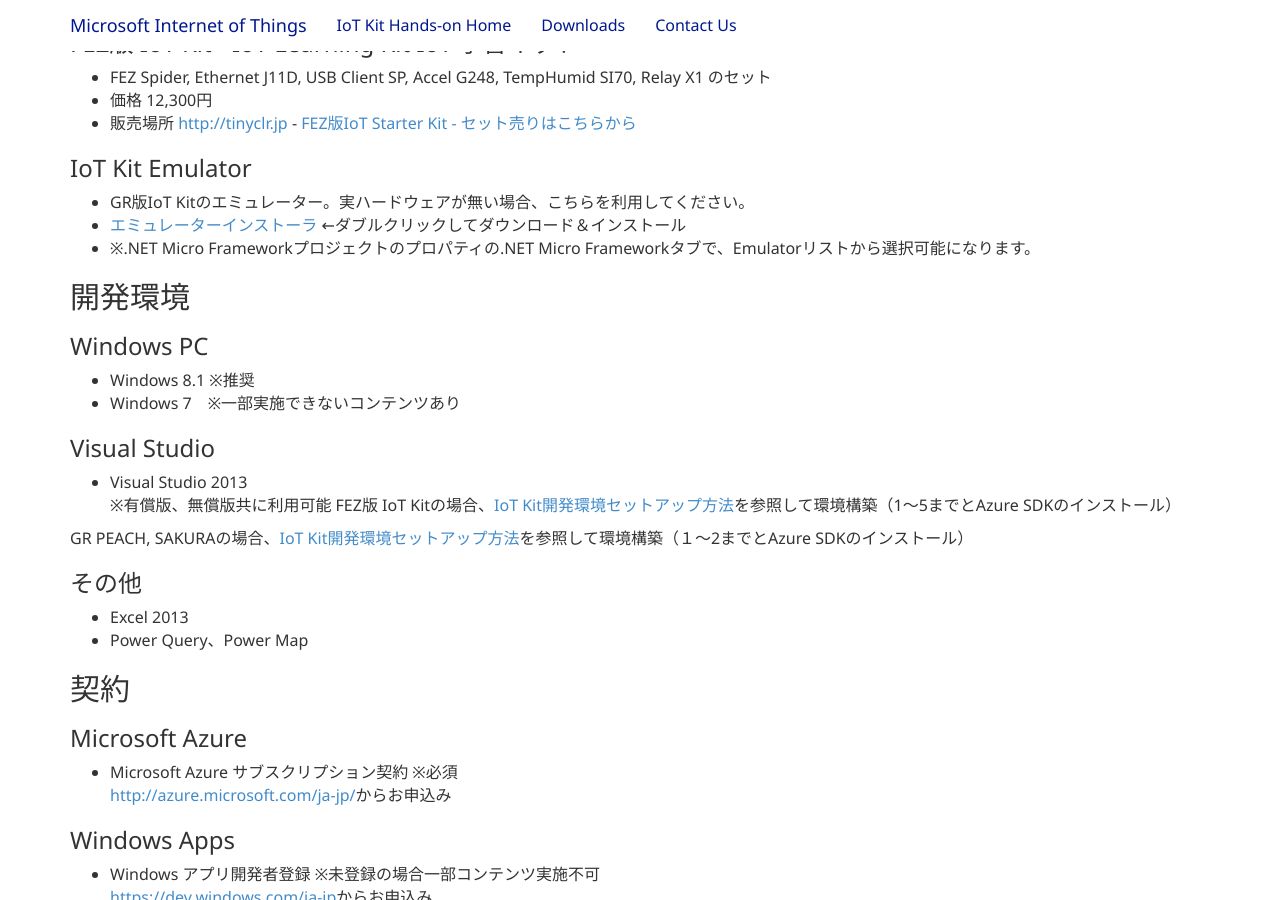
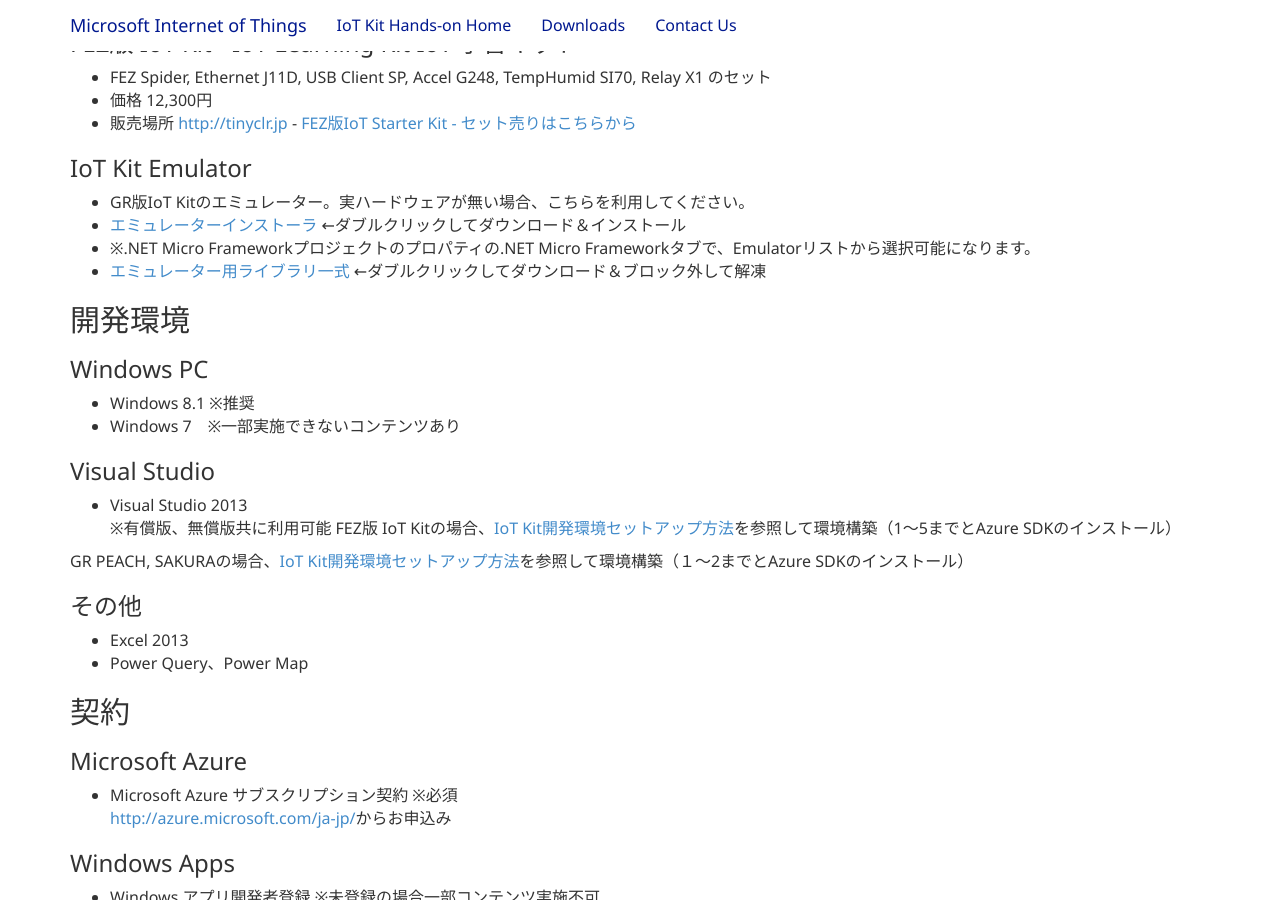
Before and after one commit to ms-iotkithol-jp/ms-iotkithol-jp.github.io, a Jekyll site: the page built from Prepare.md, in a window 1280 px wide and 900 px high, scrolled down 366 px. Built offline with Jekyll 4.4.1, drawn with Linux system fonts in a browser that asks for light colours.

Commit message:
Add emulator Library

```diff
--- a/Prepare.md
+++ b/Prepare.md
@@ -26,6 +26,7 @@
 * GR版IoT Kitのエミュレーター。実ハードウェアが無い場合、こちらを利用してください。
 * [エミュレーターインストーラ](https://github.com/ms-iotkithol-jp/Training/blob/master/Documents/EGIoTKitEmulatorInstaller.msi?raw=true) ←ダブルクリックしてダウンロード＆インストール
 * ※.NET Micro Frameworkプロジェクトのプロパティの.NET Micro Frameworkタブで、Emulatorリストから選択可能になります。
+* [エミュレーター用ライブラリ一式](https://github.com/ms-iotkithol-jp/Training/blob/master/Documents/EmulatorLibrary.zip?raw=true) ←ダブルクリックしてダウンロード＆ブロック外して解凍
 
 ## 開発環境
 
```
